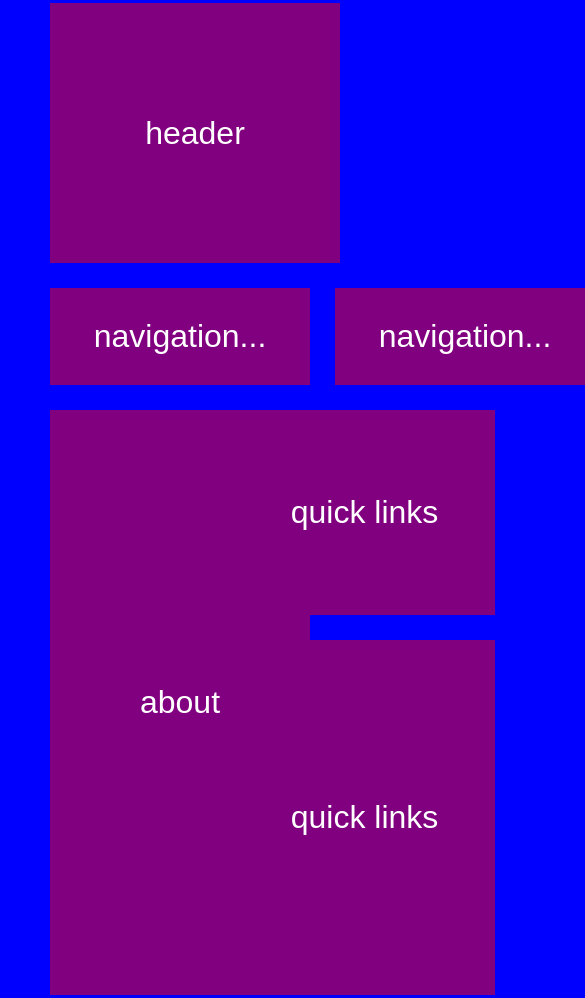
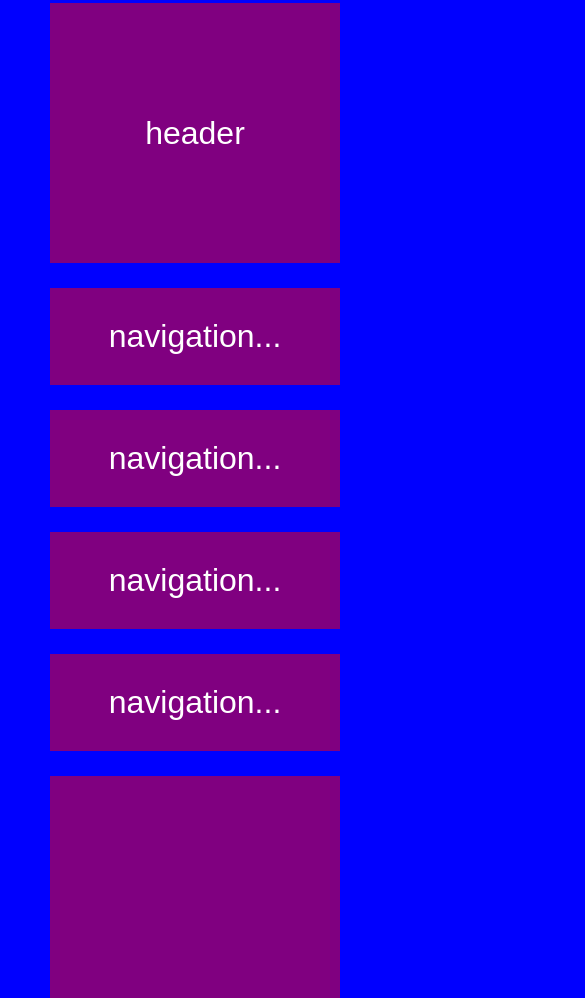
Before and after one commit to roanoarounik/Purple-Sheet, a plain HTML site: page index.html in a window 390 px wide. Shown: the part 206-1204 px from the top of the page, 585 px wide, since content can reach past the window. Drawn offline with Linux system fonts and the light colour scheme.

Commit message:
Made It Responsiveness

```diff
--- a/styles/styles.css
+++ b/styles/styles.css
@@ -49,3 +49,18 @@ nav {
 .thiccBoi {
     min-height: 200px;
 }
+
+@media (max-width: 1280px) {
+    nav {
+        grid-template-columns: repeat(2, 1fr);
+    }
+}
+
+@media (max-width: 795px) {
+    section {
+        grid-template-columns: 1fr;
+    }
+    nav {
+        grid-template-columns: repeat(1, 1fr);
+    }
+}
```
